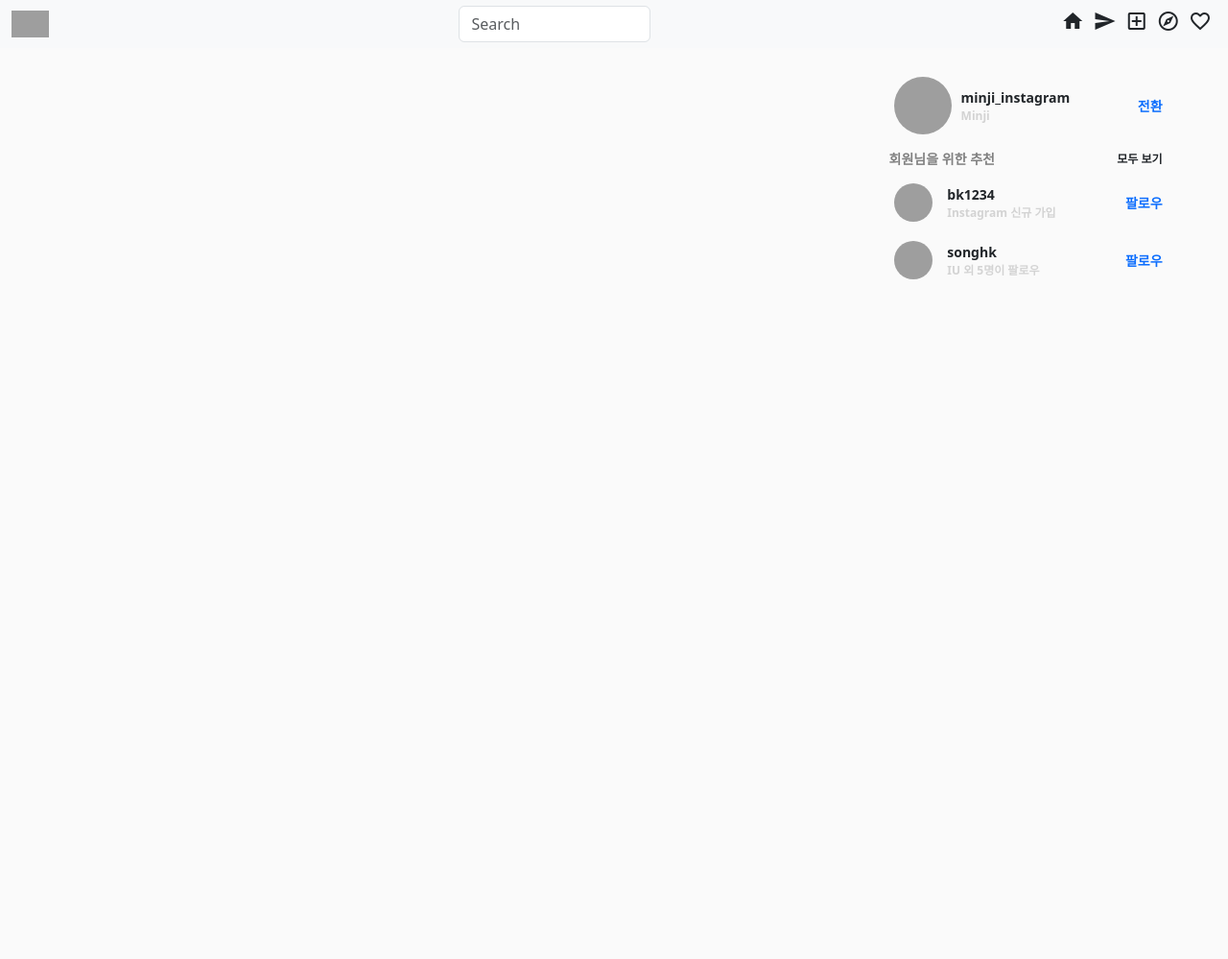
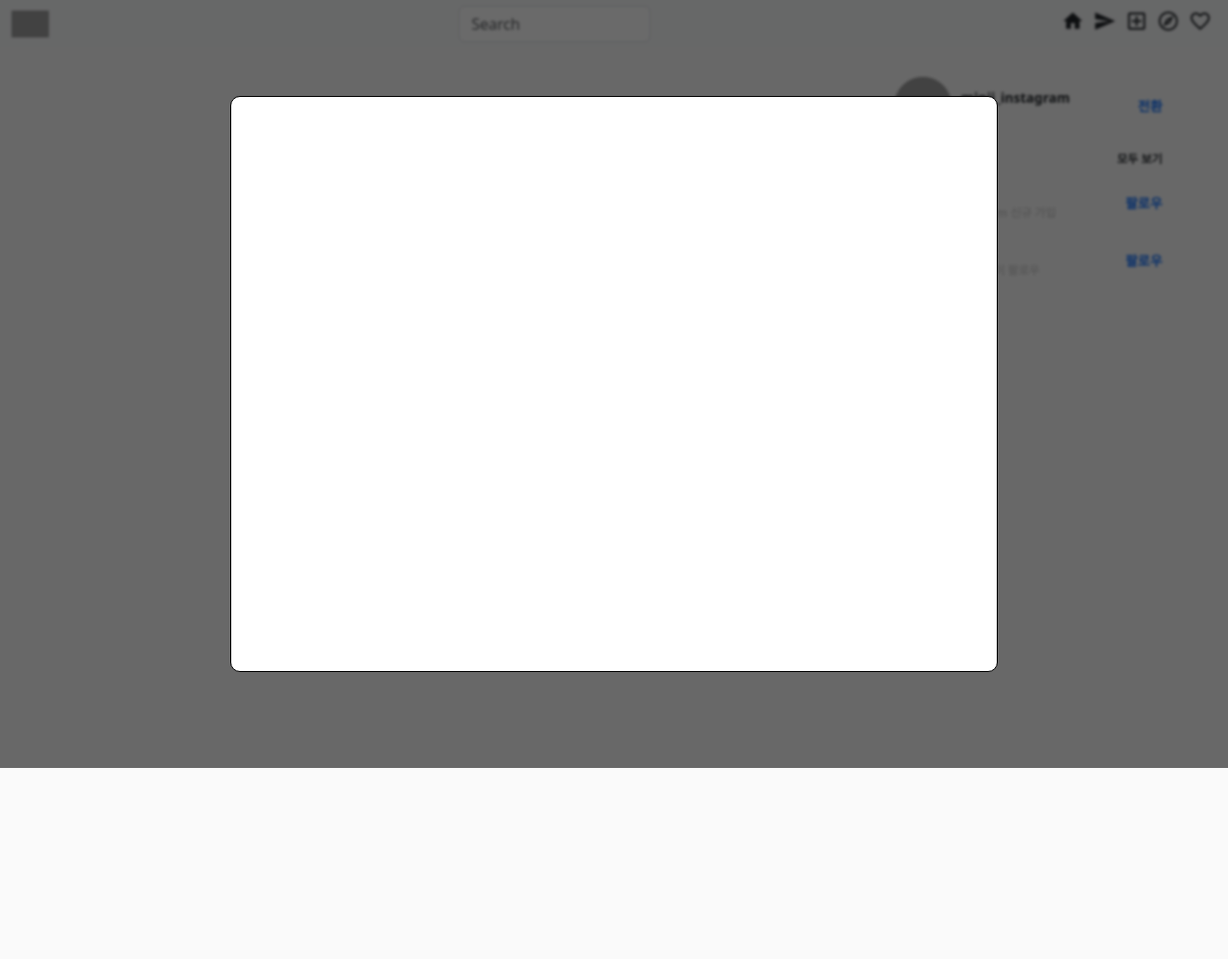
Before and after one commit to chosim-dvlpr/Instagram-clone, a Django app: page /instagram/ in a window 1280 px wide. Shown: the top 999 px of the page at 96% size. Run offline with Django 3.2, Linux system fonts and the light colour scheme; data that the repository does not hold is empty; parts of the project's set-up code (start-up, migrations or seed data) failed here and were passed over; grey boxes are pictures that could not be loaded.

Commit message:
Modify main.html : add modal

```diff
--- a/apps/templates/apps/main.html
+++ b/apps/templates/apps/main.html
@@ -171,6 +171,35 @@
         flex-direction: column;
     }
 
+
+    /* 모달 */
+    .modal_overlay {
+        width: 100%;
+        height: 100%;
+        position: absolute;
+        left: 0;
+        top: 0;
+        display: flex;
+        flex-direction: column;
+        align-items: center;
+        justify-content: center;
+        background: rgba(0, 0, 0, 0.585);
+        backdrop-filter: blur(1.5px);
+        -webkit-backdrop-filter: blur(1.5px);
+    }
+
+    .modal_window {
+        background: white;
+        backdrop-filter: blur(13.5px);
+        -webkit-backdrop-filter: blur(13.5px);
+        border-radius: 10px;
+        border: 1px solid black;
+        width: 800px;
+        height: 600px;
+        position: relative;
+        padding: 10px;
+    }
+
 </style>
 <body>
     <!-- 상단 네비게이션 바 -->
@@ -269,8 +298,12 @@
         </div>
     </div>
 
+    <!-- 모달 -->
+    <div class="modal_overlay">
+        <div class="modal_window">
 
-
+        </div>
+    </div>
 
     <!-- Bootstrap CDN -->
     <script src="https://cdn.jsdelivr.net/npm/bootstrap@5.3.0-alpha1/dist/js/bootstrap.bundle.min.js" integrity="sha384-w76AqPfDkMBDXo30jS1Sgez6pr3x5MlQ1ZAGC+nuZB+EYdgRZgiwxhTBTkF7CXvN" crossorigin="anonymous"></script>
```
